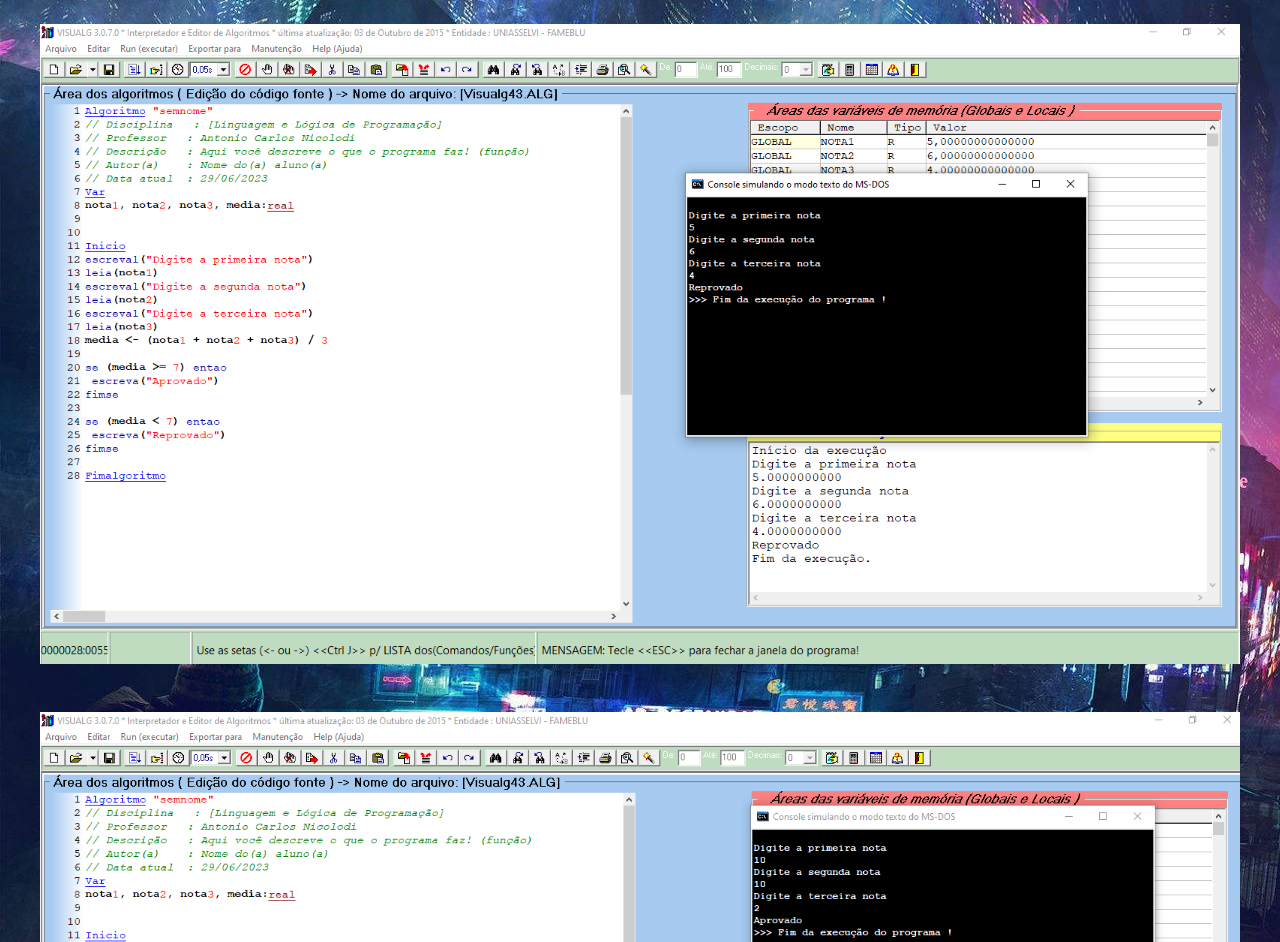
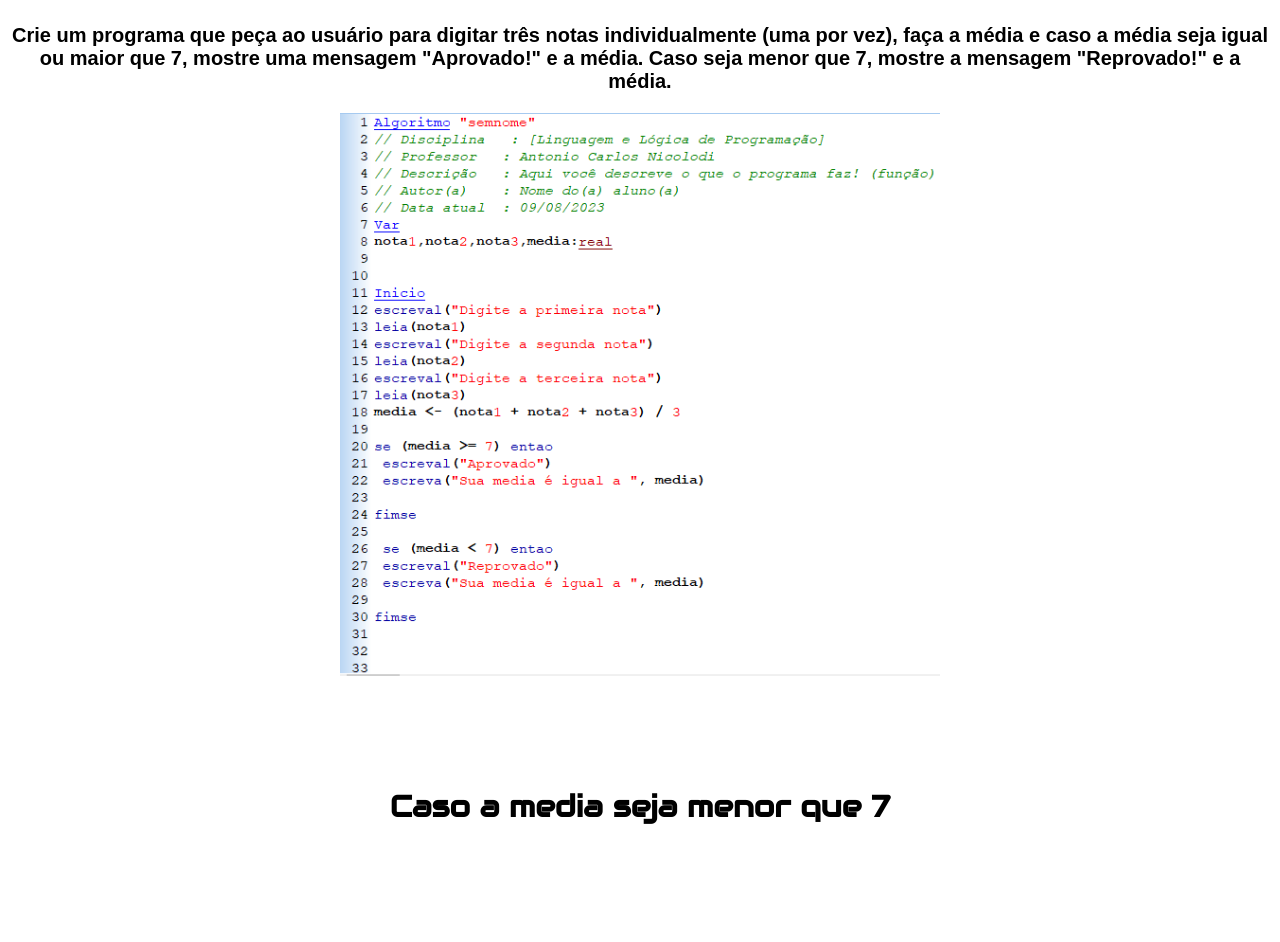
Before and after one commit to EduardoKIB/Visualg2A, a plain HTML site: page ahhhhhhhhhhhhhhhhhhhhhhhhhhhhhhhhhhhhhhhh/Nova pasta/print.html in a window 1280 px wide. Shown: the part 132-1074 px from the top of the page. Drawn offline with Linux system fonts and the light colour scheme.

Commit message:
Add files via upload

```diff
--- a/ahhhhhhhhhhhhhhhhhhhhhhhhhhhhhhhhhhhhhhhh/Nova pasta/alg.css
+++ b/ahhhhhhhhhhhhhhhhhhhhhhhhhhhhhhhhhhhhhhhh/Nova pasta/alg.css
@@ -2,8 +2,8 @@ body{
     text-align: center;
     font-family: "Audiowide", sans-serif;
     font-size: 30px;
-    color: white;
-    background-image: url("image.jpg");
+    color: black;
+    background-image: url("mono6.jpg");
 
 }
 input{
--- a/ahhhhhhhhhhhhhhhhhhhhhhhhhhhhhhhhhhhhhhhh/Nova pasta/alg.js
+++ b/ahhhhhhhhhhhhhhhhhhhhhhhhhhhhhhhhhhhhhhhh/Nova pasta/alg.js
@@ -17,11 +17,11 @@ function Media(){
   let media =   parseFloat(nota1) + parseFloat(nota2) + parseFloat(nota3);
   let total = (media / 3);
   if(total < 7) {
-     alert("Reprovado")
+     alert("Reprovado, sua media é " + total)
 
     }
   if(total >= 7){
-    alert("Aprovado")
+    alert("Aprovado, sua media é " + total )
 
   }
 
--- a/ahhhhhhhhhhhhhhhhhhhhhhhhhhhhhhhhhhhhhhhh/Nova pasta/print.css
+++ b/ahhhhhhhhhhhhhhhhhhhhhhhhhhhhhhhhhhhhhhhh/Nova pasta/print.css
@@ -2,8 +2,17 @@ body{
     text-align: center;
     font-family: "Audiowide", sans-serif;
     font-size: 30px;
-    background-image: url("image.jpg") ;
-    background-size: auto;
-    color: aliceblue;
+    background-image: url("") ;
+
+    color: black;
 
 }
+h2{
+    font-size: 30px;
+    color: black;
+}
+h3{
+
+    font-size: 20px;
+    font-family: Arial, Helvetica, sans-serif;
+}
--- a/ahhhhhhhhhhhhhhhhhhhhhhhhhhhhhhhhhhhhhhhh/Nova pasta/print.html
+++ b/ahhhhhhhhhhhhhhhhhhhhhhhhhhhhhhhhhhhhhhhh/Nova pasta/print.html
@@ -11,8 +11,18 @@
 <body>
    <div>
     <h1>Atividade 43 Visualg</h1>
-    <img src="print-vscode.PNG" alt="print Visualg" width="1200px"><br><br>
-    <img src="print-vscode2.PNG" alt="print Visualg2" width="1200px">
+    <h3>
+
+        Crie um programa que peça ao usuário para digitar três notas individualmente (uma por vez), faça a média e caso a média seja igual ou maior que 7, mostre uma mensagem "Aprovado!" e a média.
+        Caso seja menor que 7, mostre a mensagem "Reprovado!" e a média.
+
+        </h3>
+    <img src="Captura de Tela (133).png" alt="print Visualg" width="600px"><br><br><br>
+
+    <h2>Caso a media seja menor que 7</h2><br><br><br>
+    <img src="Captura de Tela (134).png" alt="print Visualg2" width="500px"><br><br>
+    <h2>Caso a media seja maior que 7 </h2><br><br><br>
+    <img src="Captura de Tela (135).png" alt="500px">
 
 
 
--- a/ahhhhhhhhhhhhhhhhhhhhhhhhhhhhhhhhhhhhhhhh/Nova pasta/style.css
+++ b/ahhhhhhhhhhhhhhhhhhhhhhhhhhhhhhhhhhhhhhhh/Nova pasta/style.css
@@ -1,12 +1,12 @@
 body{
  text-align: center;
- background-image: url("image.jpg") ;
- background-size: auto;
+ background-image: url(mono4.webp) ;
+ background-size: cover;
  text-align: center;
     font-family: "Audiowide", sans-serif;
  font-size: 30px;
-color: white;
-    background-image: url("image.jpg");
+color: black;
+
 
 }
 button{
```
Also changed, not shown: ahhhhhhhhhhhhhhhhhhhhhhhhhhhhhhhhhhhhhhhh/Nova pasta/Captura de Tela (133).png (added), ahhhhhhhhhhhhhhhhhhhhhhhhhhhhhhhhhhhhhhhh/Nova pasta/Captura de Tela (134).png (added), ahhhhhhhhhhhhhhhhhhhhhhhhhhhhhhhhhhhhhhhh/Nova pasta/Captura de Tela (135).png (added), ahhhhhhhhhhhhhhhhhhhhhhhhhhhhhhhhhhhhhhhh/Nova pasta/mono4.webp (added), ahhhhhhhhhhhhhhhhhhhhhhhhhhhhhhhhhhhhhhhh/Nova pasta/mono6.jpg (added).
